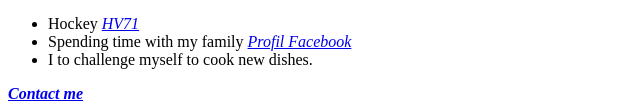
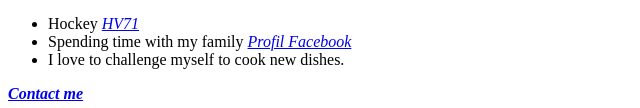
Before and after one commit to sjulin93/cv, a plain HTML site: page index.html in a window 1280 px wide. Shown: the part 728-836 px from the top of the page, 0-640 px from the left. Drawn offline with Linux system fonts and the light colour scheme.

Commit message:
Update index.html

```diff
--- a/index.html
+++ b/index.html
@@ -78,7 +78,7 @@
     <ul>
         <li>Hockey <em><a href="https://www.hv71.se/p/">HV71</a></em></li>
         <li>Spending time with my family <em><a href="https://www.facebook.com/simon.sjulin">Profil Facebook</a></em></li>
-        <li>I to challenge myself to cook new dishes.</li>
+        <li>I love to challenge myself to cook new dishes.</li>
 
     </ul>
 
```
